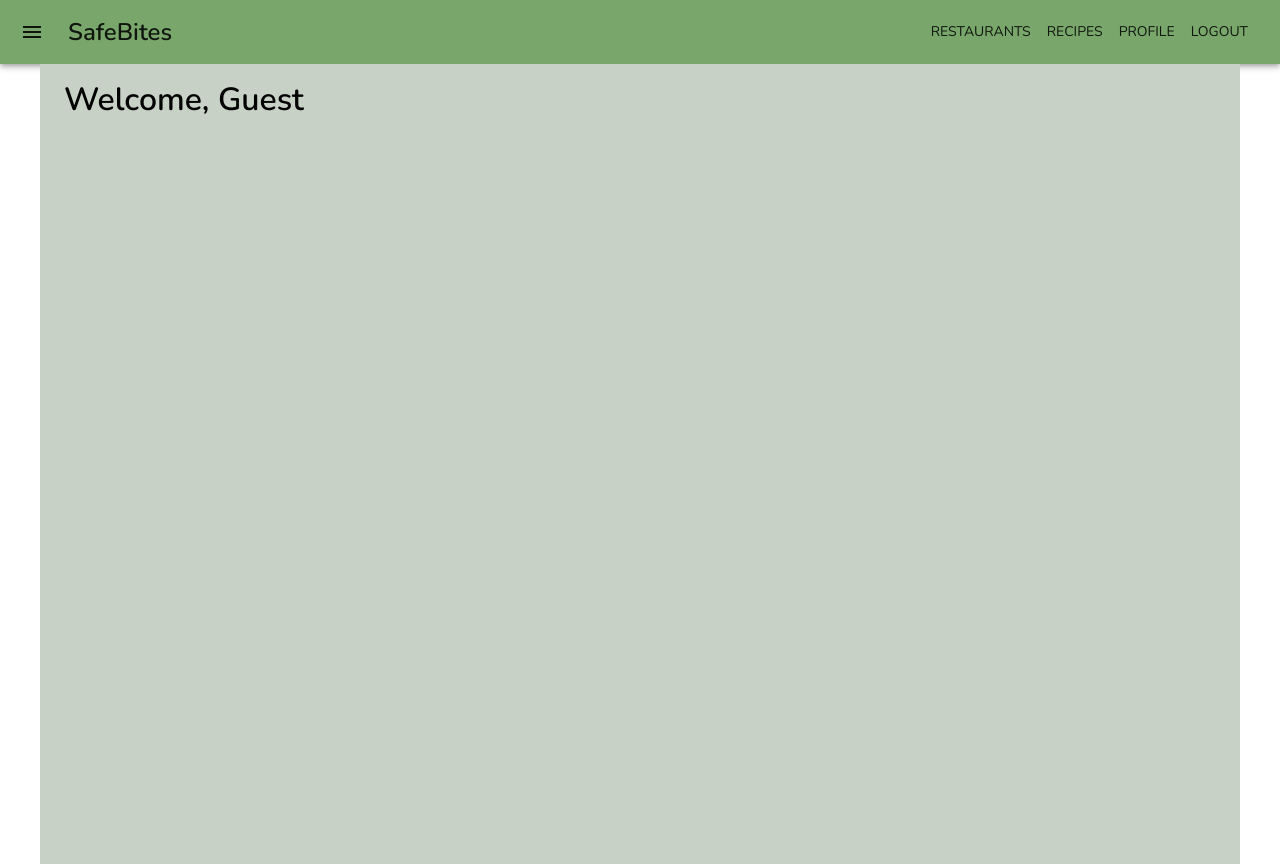
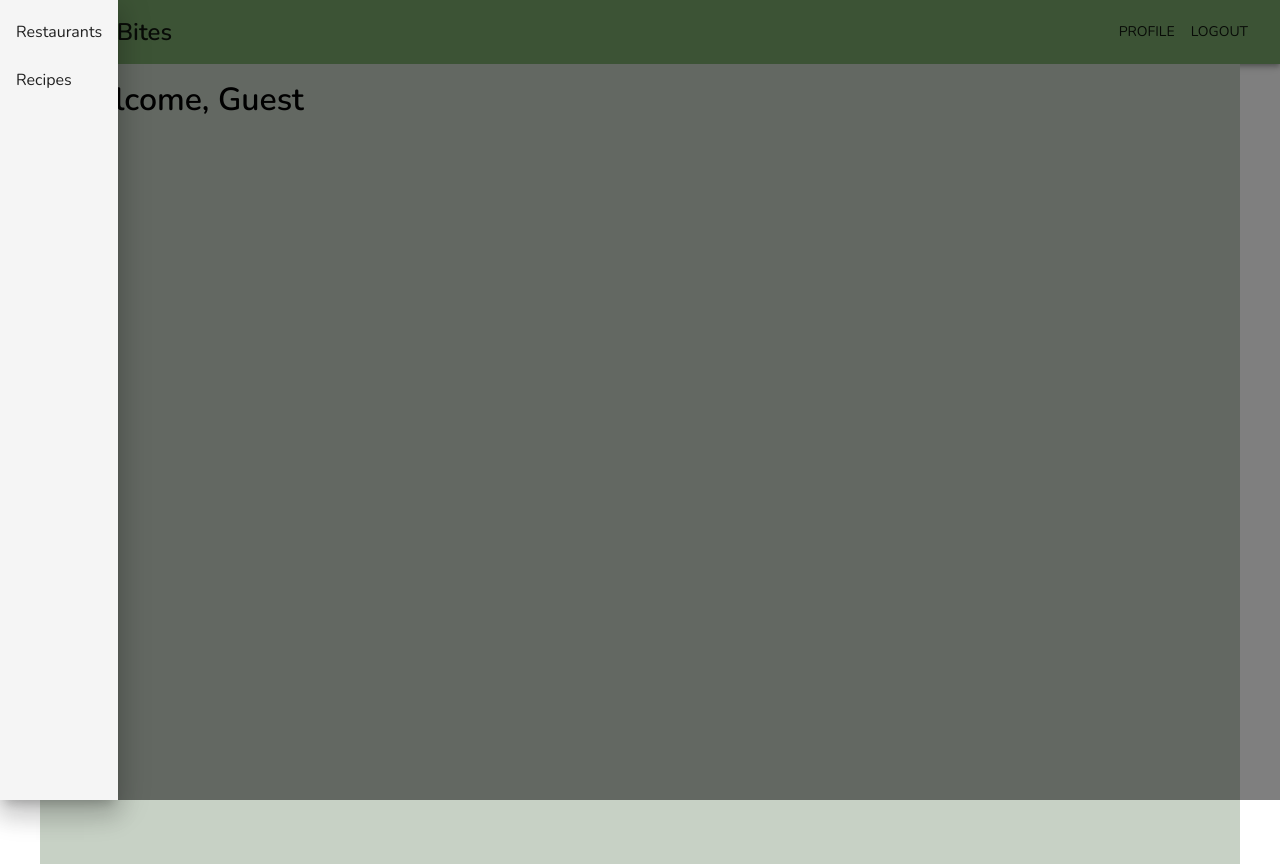
Before and after one commit to kevinwjchoi/safe-bites-application, a React (Create React App) app in the folder client/: page /home in a window 1280 px wide. Both pictures are taken after a click on the button "menu". Built offline with nearby package versions, Linux system fonts and the light colour scheme.

Commit message:
added menuIcon options. Removed Restaurants and Recipes from appbar

```diff
--- a/client/src/components/Layout.js
+++ b/client/src/components/Layout.js
@@ -1,11 +1,13 @@
-import React from 'react';
-import { AppBar, Toolbar, Typography, Button, IconButton } from '@mui/material';
+import React, { useState } from 'react';
+import { AppBar, Toolbar, Typography, IconButton, Button, Drawer, List, ListItem, ListItemText } from '@mui/material';
 import MenuIcon from '@mui/icons-material/Menu';
 import { Link, useLocation, useNavigate } from 'react-router-dom';
 import { useDispatch } from 'react-redux';
-import { clearUser } from '../redux/features/userSlice'; // Adjust the import path as needed
+import { clearUser } from '../redux/features/userSlice';
 
 const Layout = ({ children }) => {
+
+  const [drawerOpen, setDrawerOpen] = useState(false);
   const location = useLocation();
   const navigate = useNavigate();
   const dispatch = useDispatch();
@@ -13,6 +15,13 @@ const Layout = ({ children }) => {
   const hideAppBarRoutes = ['/login', '/signup'];
 
   const shouldHideAppBar = hideAppBarRoutes.includes(location.pathname);
+
+  const toggleDrawer = (open) => (event) => {
+    if (event.type === 'keydown' && (event.key === 'Tab' || event.key === 'Shift')) {
+      return;
+    }
+    setDrawerOpen(open);
+  };
 
   const handleLogout = async () => {
     try {
@@ -31,23 +40,17 @@ const Layout = ({ children }) => {
     }
   };
 
+
   return (
     <div>
-      {!shouldHideAppBar && (
       <AppBar position="static">
         <Toolbar>
-            <IconButton edge="start" color="inherit" aria-label="menu" sx={{ mr: 2 }}>
+          <IconButton edge="start" color="inherit" aria-label="menu" onClick={toggleDrawer(true)} sx={{ mr: 2 }}>
             <MenuIcon />
           </IconButton>
-            <Typography variant="h6" component="div" sx={{ flexGrow: 1 }}>
+          <Typography variant="h6" component={Link} to="/home" sx={{ flexGrow: 1, textDecoration: 'none', color: 'inherit'}}>
             SafeBites
           </Typography>
-            <Button color="inherit" component={Link} to="/restaurants">
-              Restaurants
-            </Button>
-            <Button color="inherit" component={Link} to="/recipes">
-              Recipes
-            </Button>
           <Button color="inherit" component={Link} to="/profile">
             Profile
           </Button>
@@ -56,7 +59,23 @@ const Layout = ({ children }) => {
           </Button>
         </Toolbar>
       </AppBar>
-      )}
+
+      {/* Drawer */}
+      <Drawer
+        anchor="left"
+        open={drawerOpen}
+        onClose={toggleDrawer(false)}
+      >
+        <List>
+          <ListItem component={Link} to="/restaurants" sx={{ flexGrow: 1, textDecoration: 'none', color: 'inherit'}} >
+            <ListItemText primary="Restaurants" />
+          </ListItem>
+          <ListItem component={Link} to="/recipes" sx={{ flexGrow: 1, textDecoration: 'none', color: 'inherit'}}>
+            <ListItemText primary="Recipes" />
+          </ListItem>
+        </List>
+      </Drawer>
+
       <main>{children}</main>
     </div>
   );
--- a/client/src/pages/Home.js
+++ b/client/src/pages/Home.js
@@ -1,7 +1,7 @@
 import React from 'react';
 import { useSelector } from 'react-redux';
 import { Container, Typography } from '@mui/material';
-import '../index.css'; // Ensure this import is still needed
+import '../index.css';
 
 const Home = () => {
   const { currentUser } = useSelector((state) => state.user);
```
Lines whose indentation alone changed are shown as unchanged.
